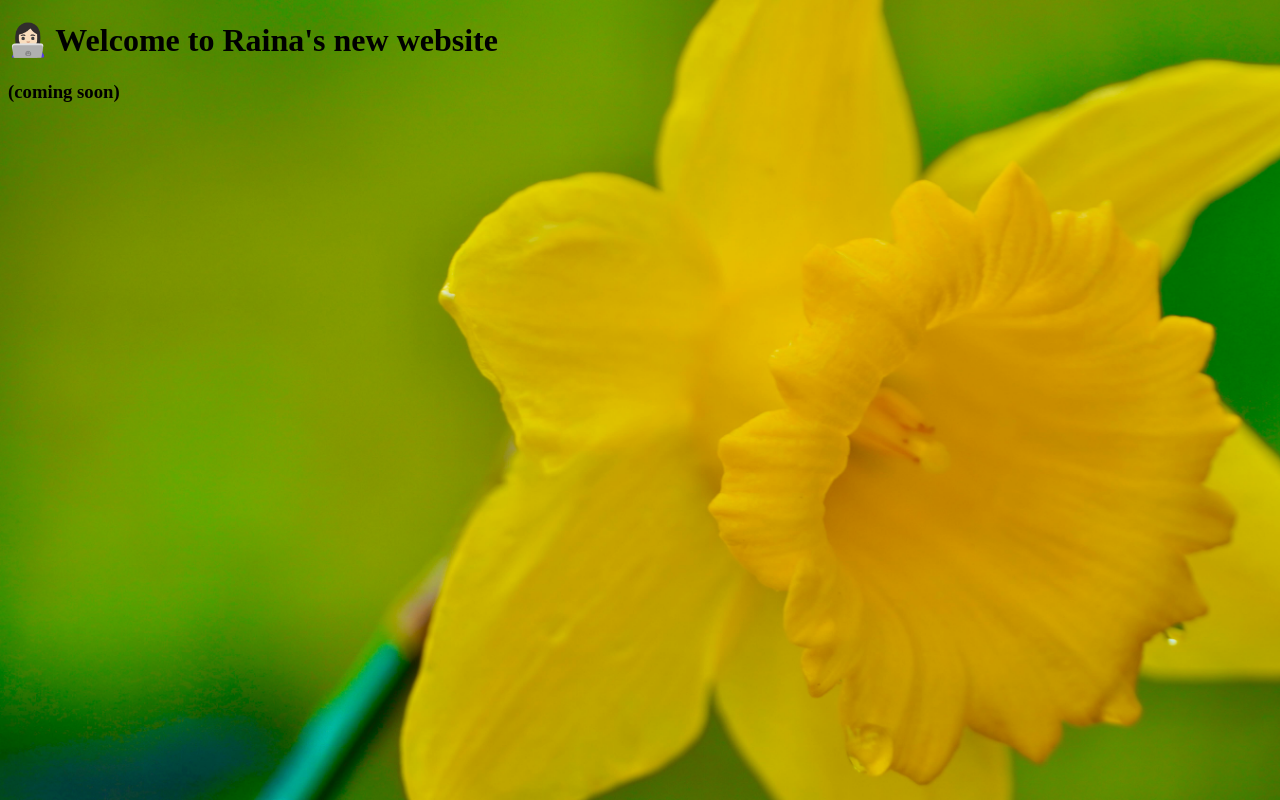
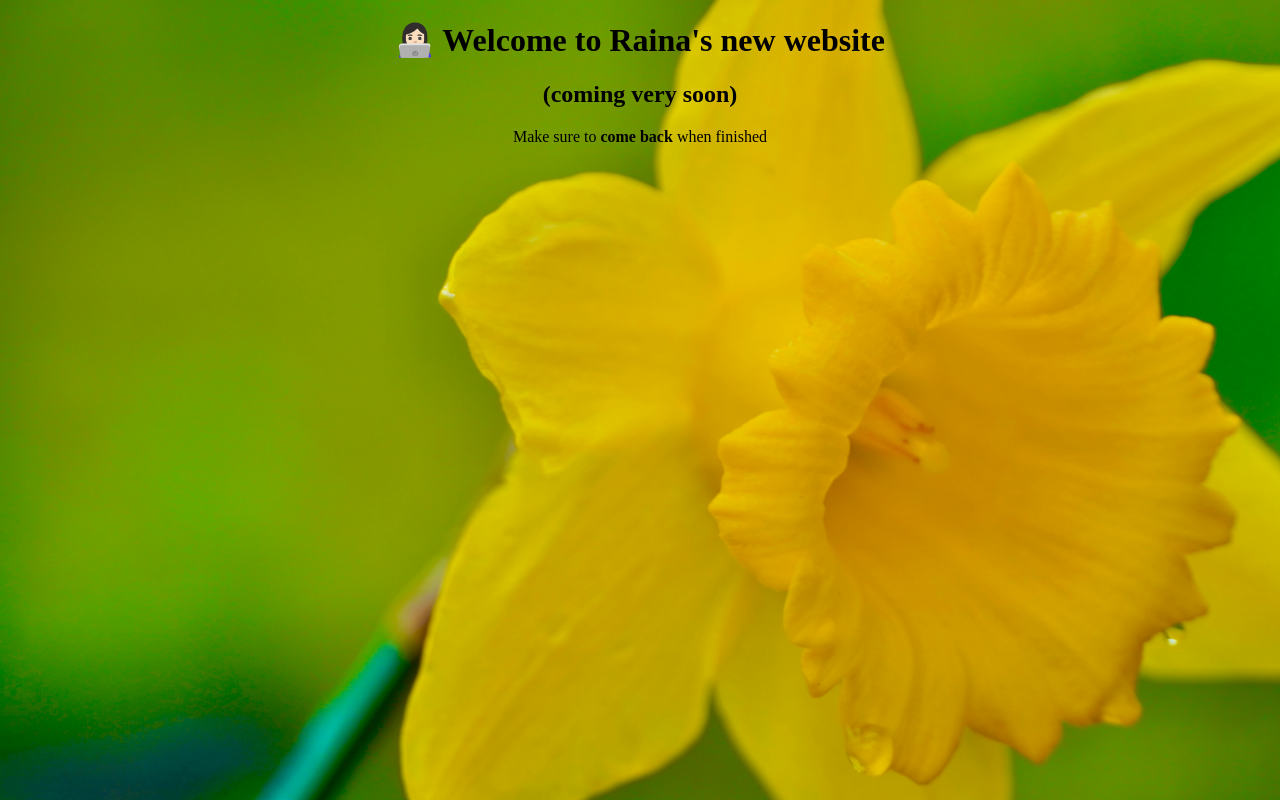
Before and after one commit to rainaflies/rainaflies.github.io, a plain HTML site: page index.html in a window 1280 px wide. Drawn offline with Linux system fonts and the light colour scheme.

Commit message:
Updated my website.

```diff
--- a/index.html
+++ b/index.html
@@ -12,7 +12,13 @@
         </style>
     </head>
     <body>
-        <h1>👩🏻‍💻 Welcome to Raina's new website</h1>
-        <h3>(coming soon)</h3>
+        <center>
+
+        <h1> <strong>👩🏻‍💻 Welcome to Raina's new website</strong></h1>
+        <h2>(coming very soon)</h2>
+        <p>Make sure to <strong>come back</strong> when finished</p>
+
+        </center>
+
     </body>
 </html>
```
